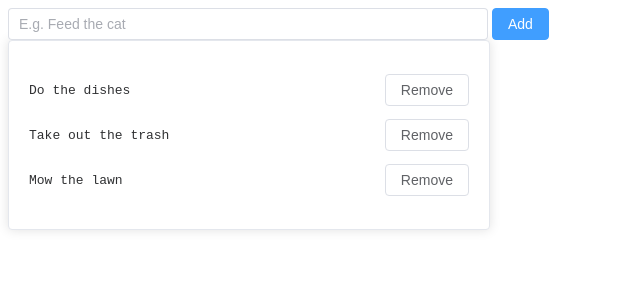
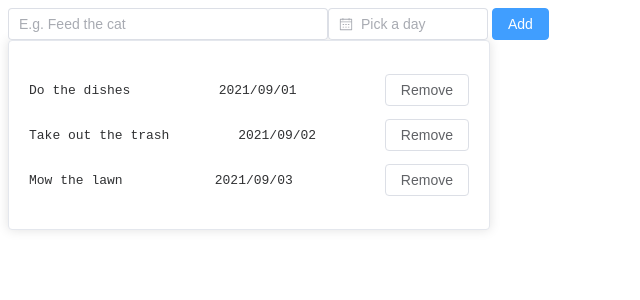
Before and after one commit to ashedid/vuestart, a Vue app: page / in a window 1280 px wide. Shown: the top 300 px of the page, without its empty margins (0-640 px from the left). Built offline with nearby package versions, Linux system fonts and the light colour scheme.

Commit message:
add date picker for todolist

```diff
--- a/src/components/TodoList.vue
+++ b/src/components/TodoList.vue
@@ -5,44 +5,60 @@ import {onMounted, ref} from "vue";
 const todos = ref([
   {
     id: 1,
-    title: 'Do the dishes'
+    title: 'Do the dishes',
+    date: '2021/09/01'
   },
   {
     id: 2,
-    title: 'Take out the trash'
+    title: 'Take out the trash',
+    date: '2021/09/02'
   },
   {
     id: 3,
-    title: 'Mow the lawn'
+    title: 'Mow the lawn',
+    date: '2021/09/03'
   }
 ])
 let nextTodoId = todos.value.length + 1
 const newTodoText = ref('')
 let inputRef = ref(null);
-
+const date = ref('')
 onMounted(() => {
   inputRef.value.focus()
 })
 
 function addNewTodo() {
-  todos.value.push({id: nextTodoId++, title: newTodoText.value})
+  todos.value.push({id: nextTodoId++, title: newTodoText.value, date: date.value})
   newTodoText.value = ''
-  console.log(todos.value)
+  console.log(date)
 }
 </script>
 
 <template>
   <el-form @submit.prevent="addNewTodo">
     <!--    <label for="new-todo">Add a todo</label>-->
-    <el-input ref="inputRef" style="max-width: 480px" v-model="newTodoText" id="new-todo"
+    <el-input ref="inputRef" style="max-width: 320px" v-model="newTodoText" id="new-todo"
               placeholder="E.g. Feed the cat"/>
 
+
+    <!--        :size=""-->
+
+
+    <el-date-picker style="max-width: 160px"
+                    value-format="YYYY/MM/DD"
+                    v-model="date"
+                    type="date"
+                    placeholder="Pick a day"/>
     <el-button style="margin-left: 4px" type="primary" @click="addNewTodo">Add</el-button>
   </el-form>
 
   <el-card style="max-width: 480px">
 
-    <p class="todo-item" v-for="(todo, index) in todos" :key="todo.id" :title="todo.title"> {{ todo.title }}
+    <p class="todo-item" v-for="(todo, index) in todos" :key="todo.id" :title="todo.title">
+      {{ todo.title }}
+      <span>{{ todo.date }}</span>
+
+
       <el-button @click="todos.splice(index, 1)">Remove</el-button>
     </p>
     <!--    <template #footer>Footer content</template>-->
```
